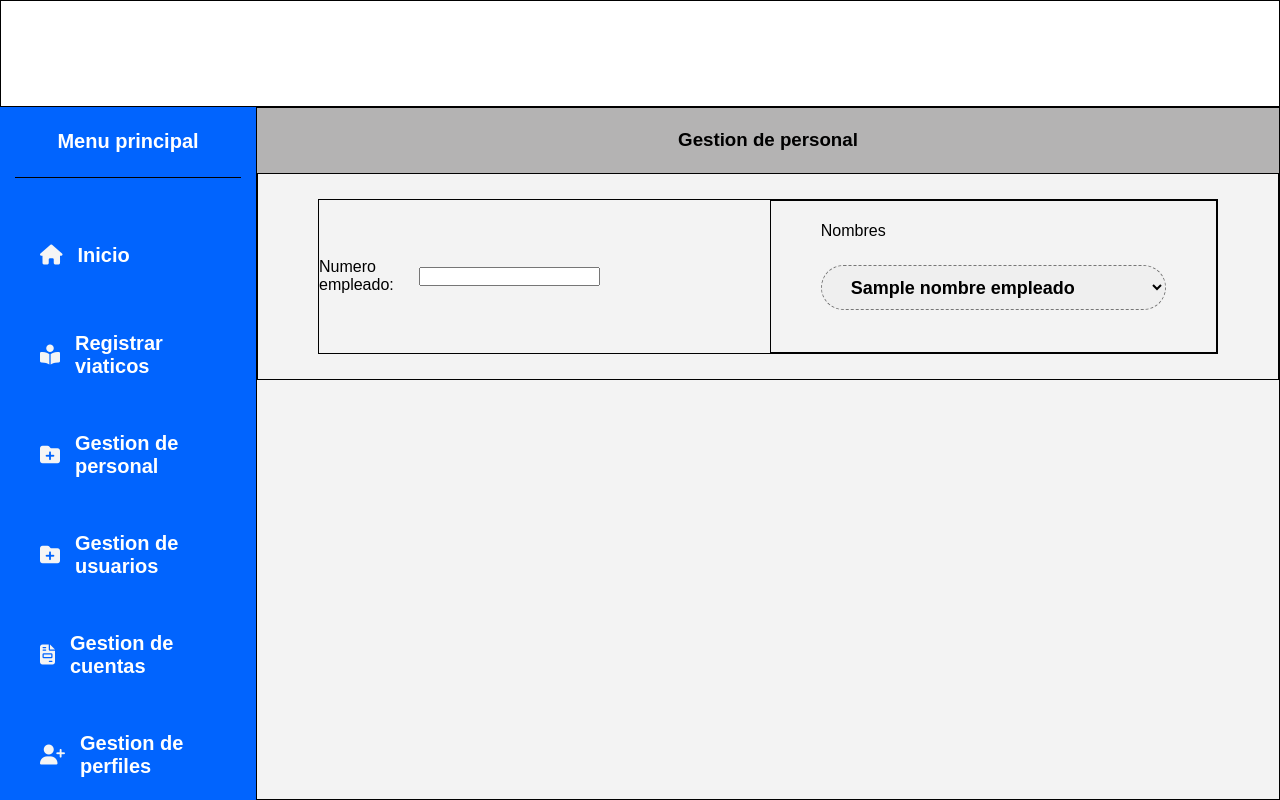
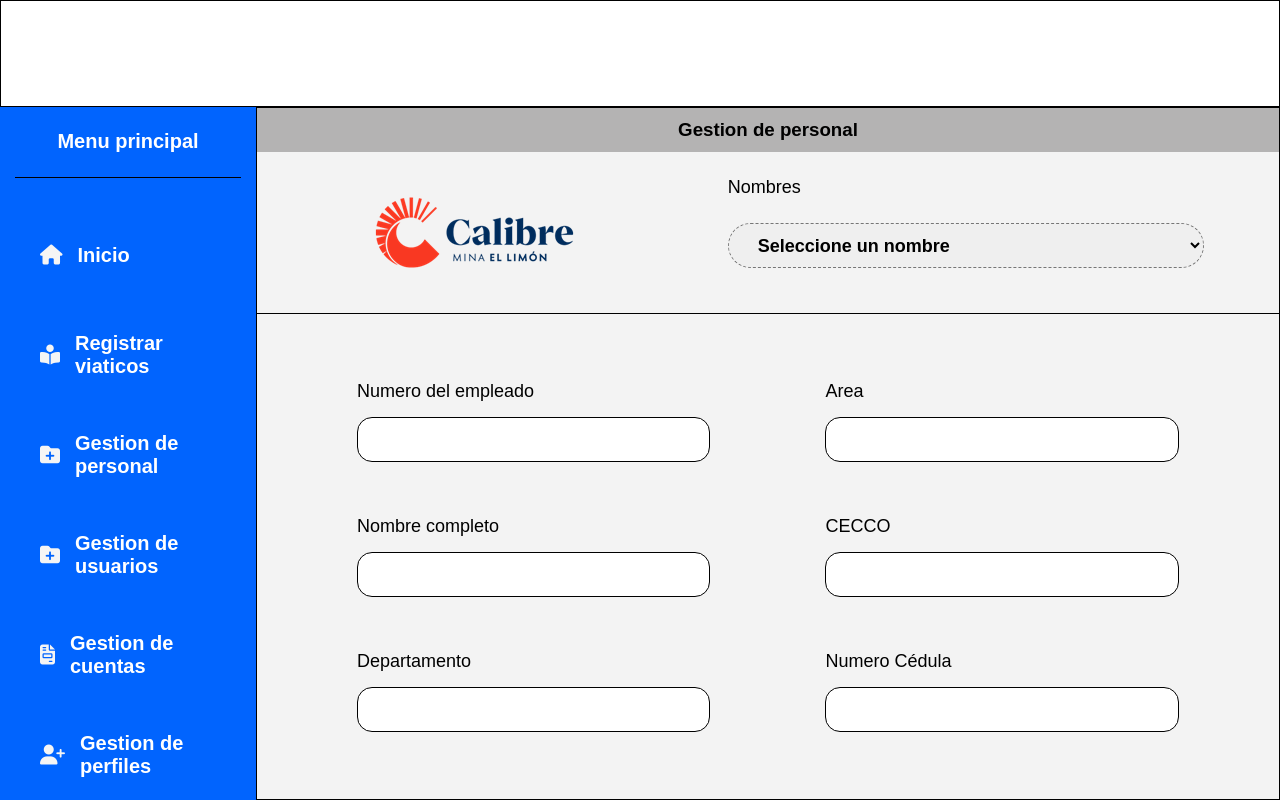
Before and after one commit to sistemaviatico/SistemaGestionViaticos, a Flask app: template templates/gestionPersonal.html in a window 1280 px wide. Run offline with Flask 3, Linux system fonts and the light colour scheme; the template is opened without the code that fills it: most values are stand-ins (such as "Sample title", 1, 10 or a date in 2020).

Commit message:
gestion personal completa, algunos arreglos en el frontend

```diff
--- a/app.py
+++ b/app.py
@@ -220,9 +220,32 @@ def eliminar_perfil():
 def gestion_personal():
     if request.method == "GET":
         #Nombres en el select de busqueda
-        nombres = text('SELECT "numeroempleado","nombresapellidos" FROM public.datos_trabajadores')
+        nombres = text('SELECT * FROM public.datos_trabajadores')
         nombres_result = db.execute(nombres).fetchall()
-        return render_template("gestionPersonal.html", nombresynumero = nombres_result)
+
+        #Obtener los id del usuario
+        id_trabajador = request.form.get('empleadoUserid')
+        print("idEmploy",id_trabajador)
+        #Obtener lo datos del usuario
+        obtener_trabajador = text('''SELECT * FROM public.datos_trabajadores WHERE "usuarioid" = :usuarioid''')
+        resultado=db.execute(obtener_trabajador,{"usuarioid": id_trabajador}).fetchall()
+
+        return render_template("gestionPersonal.html", nombresynumero = nombres_result, dataEmpleado = resultado)
+
+#obtener data de los empleados
+@app.route('/get_numero_empleado/<int:empleado_id>', methods=['GET'])
+def get_numero_empleado(empleado_id):
+    obtener_trabajador = text('''SELECT * FROM public.datos_trabajadores WHERE "usuarioid" = :usuarioid''')
+    resultado = db.execute(obtener_trabajador, {"usuarioid": empleado_id}).fetchone()
+
+    if resultado:
+        numero_empleado = resultado[0]  # Ajusta esto según la posición de 'numero_empleado' en tu resultado
+        nombres_empleado = resultado[2]
+        departamento = resultado[3]
+        area = resultado[4]
+        cecc = resultado[5]
+        cedula = resultado[6]
+        return jsonify({"numeroEmpleado": numero_empleado, "nombresEmpleado":nombres_empleado,"departamento": departamento,"area":area,"cecc":cecc,"cedula":cedula})
     else:
-        if request.method == "POST":
-            return redirect("/gestionpersonal")
+        return jsonify({"numeroEmpleado": ""}), 404
+    return render_template("#")
--- a/static/css/gestionCuenta.css
+++ b/static/css/gestionCuenta.css
@@ -25,9 +25,8 @@
     height: auto;
     /* background-color: #ffb0b0; */
     display: flex;
-    justify-content: start;
+    justify-content: center;
     align-items: center;
-    padding-left: 260px;
     padding-bottom: 85px;
 }
 .form-cuenta-conteiner .form-cuenta{
@@ -90,7 +89,7 @@
  /*TABLA*/
  .tabla_cuentas_container{
     width: 100%;
-    height: 45%;
+    height: 40%;
     padding: 0px 250px;
     border: 1px solid #000;
  }
--- a/static/css/gestionPerfiles.css
+++ b/static/css/gestionPerfiles.css
@@ -25,14 +25,16 @@
     height: 130px;
     /* background-color: #ffb0b0; */
     display: flex;
-    justify-content: start;
+    justify-content: center;
     align-items: center;
-    padding-left: 260px;
 }
 .form-perfil-conteiner .form-perfil{
+    width: 100%;
     display: flex;
     flex-direction: row;
     gap: 85px;
+    justify-content: center;
+    align-items: center;
 }
 /*Input*/
 .form-perfil-conteiner .form-perfil .input-conteiner{
@@ -55,6 +57,7 @@
     display: flex;
     justify-content: center;
     align-items: center;
+    flex-direction: column;
     gap: 25px;
     padding-top: 30px;
 }
@@ -89,7 +92,7 @@
  /*TABLA PERFILES*/
  .tablaPerfiles-Cont{
     width: 100%;
-    height: 60%;
+    height: 40%;
     padding: 0px 250px;
     /* border: 1px solid #000; */
  }
--- a/static/css/gestionPersonal.css
+++ b/static/css/gestionPersonal.css
@@ -1,7 +1,13 @@
 .section-personal{
     width:100%;
     height:100%;
+    display: flex;
+    flex-direction: column;
     background-color: #f3f3f3;
+}
+.section-personal label{
+    font-size: 18px;
+    font-weight: 450;
 }
 .section-personal .titulo-personal{
     width: 100%;
@@ -14,7 +20,7 @@
 .section-personal .busqueda_container{
     width: 100%;
     height: 30%;
-    border: 1px solid black;
+    border-bottom: 1px solid black;
     padding: 25px 60px;
 
 }
@@ -22,7 +28,7 @@
 .busqueda_container .busqueda{
     width: 100%;
     height: 100%;
-    border: 1px solid black;
+    /* border: 1px solid black; */
     display: flex;
     justify-content: start;
     align-items: center;
@@ -32,11 +38,17 @@
 .busqueda .busqueda_por_numero{
     width: 35%;
     height: 50%;
-    margin-right: 85px;
     display: flex;
     justify-content: center;
     align-items: center;
-    gap: 25px;
+    gap: 15px;
+}
+.busqueda .busqueda_por_numero input{
+    width: 35%;
+    height: 45px;
+    font-weight: bold;
+    font-size: 20px;
+
 }
 .busqueda .busqueda_por_numero .inputNumero{
 
@@ -49,15 +61,16 @@
 }
 
 /*----- busqueda por nombre----*/
+
 .busqueda .busqueda_por_nombre{
-    border: 1px solid black;
-    width: 65%;
+    /* border: 1px solid black; */
+    width: 55%;
     height: 100%;
     display: flex;
     justify-content: center;
     flex-direction: column;
     gap: 25px;
-    padding: 0px 50px 20px 50px ;
+    padding: 0px 10px 20px 10px;
 }
 .busqueda .busqueda_por_nombre .nombresEmpleado{
     height:45px;
@@ -69,5 +82,46 @@
 }
 .busqueda .busqueda_por_nombre .nombresEmpleado .optionempleado{
     font-size: 17px;
+}
+
+/*informacion de los empleados*/
+.informacion_empleados{
+    width: 100%;
+    height: 100%;
+    display: flex;
+    justify-content: center;
+    align-items: center;
+    padding: 20px 50px;
+}
+.contenedor-inputs{
+    width: 100%;
+    height: 100%;
+    display: grid;
+    grid-template-columns: 1fr 1fr;
+    grid-template-rows: 1fr;
+    gap: 15px;
+}
+.contenedor-inputs .info-inputs{
+   /* border: 1px solid black;   */
+   display: flex;
+   justify-content:space-around;
+   flex-direction: column;
+   padding: 20px 50px;
 
 }
+
+.contenedor-inputs .in-inputs{
+    display: flex;
+    flex-direction: column;
+    gap: 15px;
+}
+
+.contenedor-inputs .in-inputs input{
+    width: 100%;
+    height: 45px;
+    padding-left: 25px;
+    font-weight: bold;
+    font-size: 20px;
+    border-radius: 15px;
+    border: 0.5px solid #000;
+}
--- a/static/css/layout.css
+++ b/static/css/layout.css
@@ -6,7 +6,7 @@
 }
 
 .all-screen{
-    width: 100%;
+    max-width: 100%;
     height: 100vh;
     display: grid;
     display: grid;
--- a/static/js/gestionPerfiles.js
+++ b/static/js/gestionPerfiles.js
@@ -20,6 +20,30 @@ $(document).ready(function(){
 
 });
 
+/*gestionPersonal*/
+function buscarNumeroEmpleado() {
+    var select = document.getElementById("nombresEmpleadoSelect");
+    var empleadoId = select.value;
+
+    fetch(`/get_numero_empleado/${empleadoId}`)
+        .then(response => response.json())
+        .then(data => {
+            // document.getElementById("mostrarNumeroEmpleado").value = data.numeroEmpleado;
+            document.getElementById("MostrarNumeroEmpleado").value = data.numeroEmpleado;
+            document.getElementById("mostrarNombresEmpleado").value = data.nombresEmpleado;
+            document.getElementById("mostrarDepatamento").value = data.departamento;
+            document.getElementById("mostrarArea").value = data.area;
+            document.getElementById("mostrarCecc").value = data.cecc;
+            document.getElementById("mostrarCedula").value = data.cedula;
+
+        })
+        .catch(error => console.error('Error:', error));
+}
+
+
+
+
+
 
 /*Abrir modal de perfiles*/
 function abrirModalPerfil(){
--- a/templates/gestionPersonal.html
+++ b/templates/gestionPersonal.html
@@ -9,18 +9,54 @@
     <div class="busqueda_container">
         <div class="busqueda">
             <div class="busqueda_por_numero">
-                <label for="busqueda_por_numero">Numero empleado:</label>
-                <input class="" >
+                <!-- <label for="busqueda_por_numero">Numero empleado:</label>
+                <input id="mostrarNumeroEmpleado" class="" value="" readonly> -->
+                <img src="/static/img/image004.png" alt="">
             </div>
             <div class="busqueda_por_nombre">
-                <label for="">Nombres</label>
-                <select class="nombresEmpleado" name="nombresEmpleado" id="">
-                    {%for nombreEmpleado in nombresynumero%}
-                    <option class="optionempleado" value="">{{nombreEmpleado[1]}}</option>
-                    {%endfor%}
-                </select>
+                    <label for="">Nombres</label>
+                    <select class="nombresEmpleado" name="empleadoUserid" id="nombresEmpleadoSelect" onchange="buscarNumeroEmpleado()">
+                        <option value="">Seleccione un nombre</option>
+                        {%for nombreEmpleado in nombresynumero%}
+                        <option class="optionempleado" value="{{nombreEmpleado[1]}}">{{nombreEmpleado[2]}}</option>
+                        {%endfor%}
+                    </select>
+            </div>
+
+        </div>
+    </div>
+    <div class="informacion_empleados">
+        <div class="contenedor-inputs">
+            <div class="info-inputs">
+                <div class="in-inputs">
+                    <label for="">Numero del empleado</label>
+                    <input readonly id="MostrarNumeroEmpleado">
+                </div>
+                <div class="in-inputs">
+                    <label  for="">Nombre completo</label>
+                    <input readonly id="mostrarNombresEmpleado">
+                </div>
+                <div class="in-inputs">
+                    <label for="">Departamento</label>
+                    <input readonly id="mostrarDepatamento">
+                </div>
+            </div>
+            <div class="info-inputs">
+                <div class="in-inputs">
+                    <label for="">Area</label>
+                    <input readonly id="mostrarArea">
+                </div>
+                <div class="in-inputs">
+                    <label for="">CECCO</label>
+                    <input readonly id="mostrarCecc">
+                </div>
+                <div class="in-inputs">
+                    <label for="">Numero Cédula</label>
+                    <input readonly id="mostrarCedula">
+                </div>
             </div>
         </div>
     </div>
+
 </section>
 {% endblock %}
--- a/templates/layout.html
+++ b/templates/layout.html
@@ -8,6 +8,7 @@
     <link rel="stylesheet" href="/static/css/gestionCuenta.css">
     <link rel="stylesheet" href="/static/css/gestionUsuarios.css">
     <link rel="stylesheet" href="/static/css/gestionPersonal.css">
+    <link rel="shortcut icon" href="/static/img/calibrelogoC.png">
     <link rel="stylesheet" href="https://cdn.jsdelivr.net/npm/bootstrap-icons@1.11.1/font/bootstrap-icons.css">
     <link rel="stylesheet" href="https://cdnjs.cloudflare.com/ajax/libs/font-awesome/6.4.2/css/all.min.css"
         integrity="sha512-z3gLpd7yknf1YoNbCzqRKc4qyor8gaKU1qmn+CShxbuBusANI9QpRohGBreCFkKxLhei6S9CQXFEbbKuqLg0DA=="
```
Also changed, not shown: static/img/calibrelogoC.png (added), static/img/image004.png (added).
